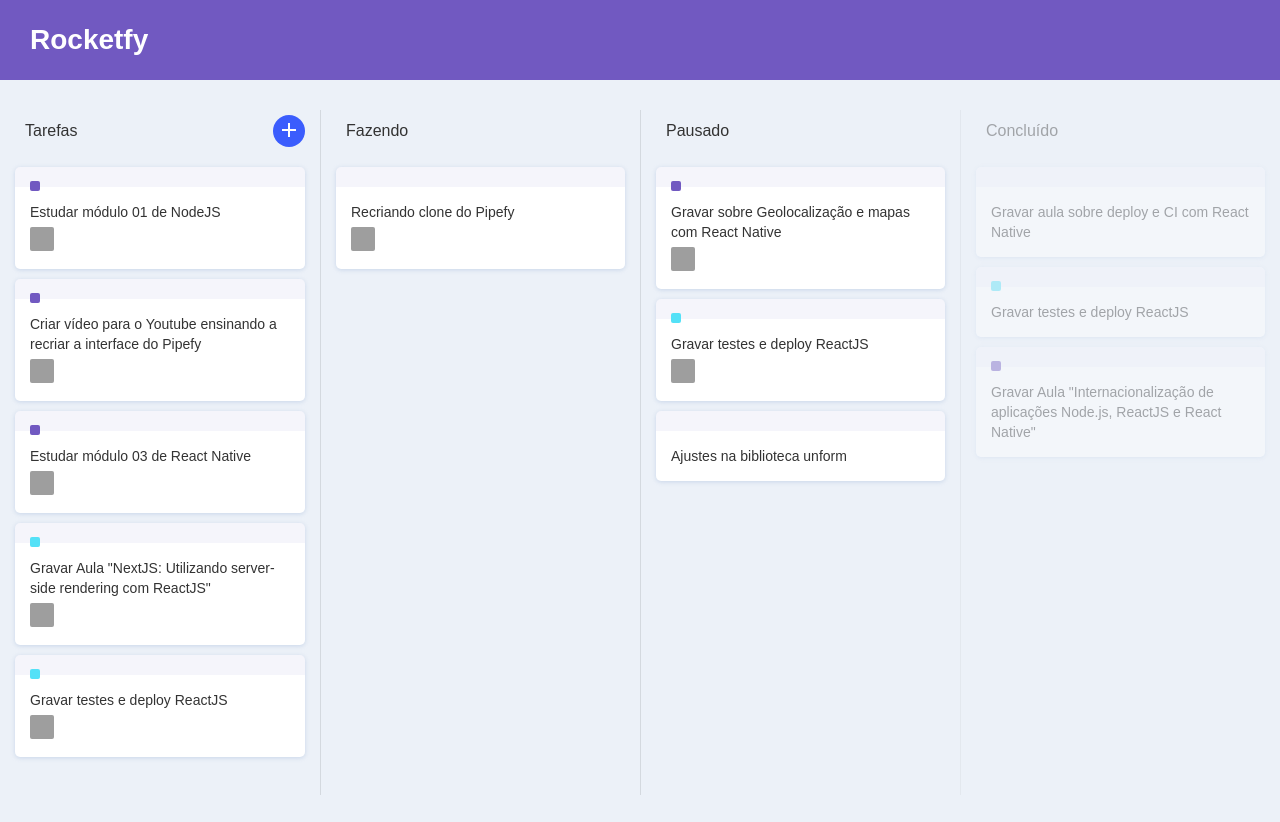
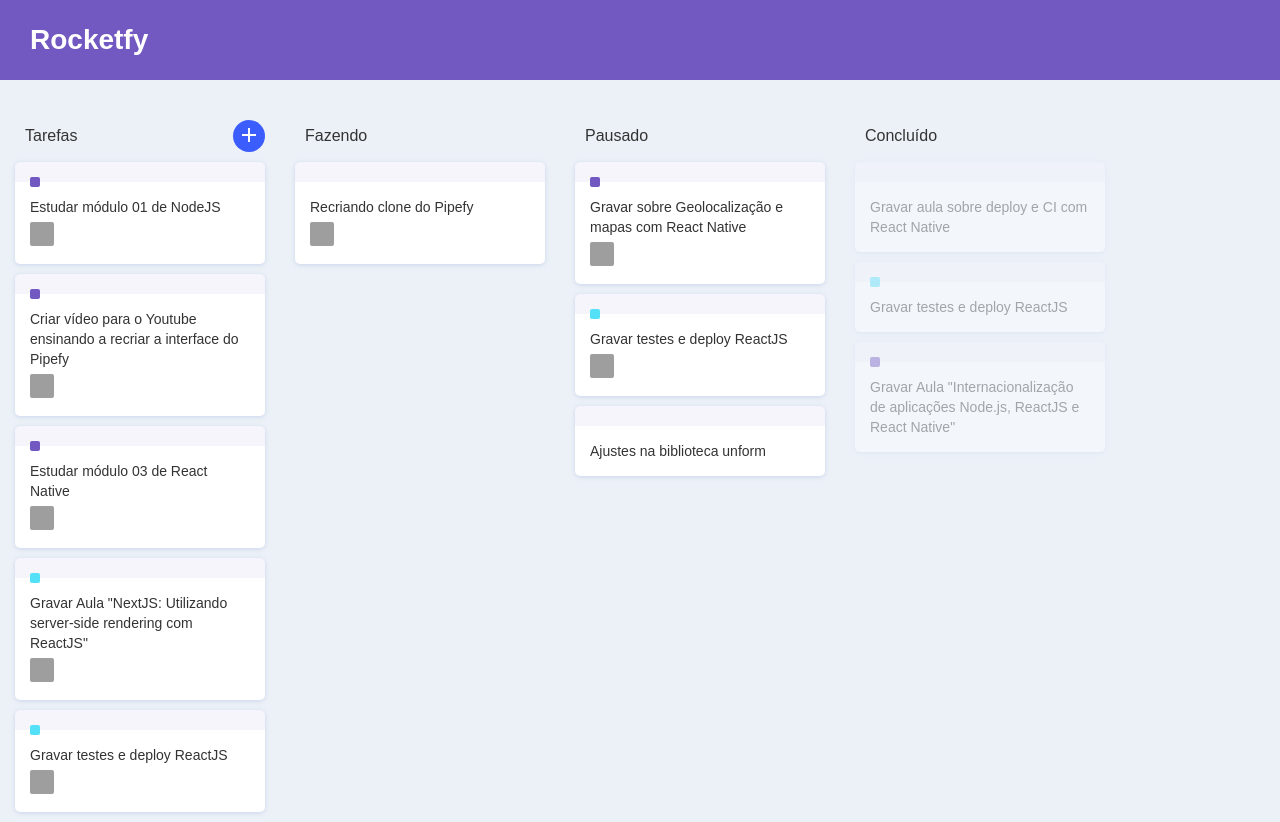
Before and after one commit to LuisValgoi/pipefy-react-beautiful-dnd, a React (Create React App) app: page / in a window 1280 px wide. Before the commit the page ends 800 px from the top, so only its background shows below. Built offline with nearby package versions, Linux system fonts and the light colour scheme; grey boxes are pictures that could not be loaded.

Commit message:
refactor: changed to support dnd-beatiful

```diff
--- a/src/components/Board/index.js
+++ b/src/components/Board/index.js
@@ -4,7 +4,8 @@ import { DragDropContext } from "react-beautiful-dnd";
 import * as Styles from "./styles";
 import * as Services from "../../services/api";
 
-import List from "../List";
+import Lane from "../Lane";
+import Title from "../Title";
 
 const onDragEnd = () => {};
 
@@ -13,12 +14,15 @@ export default function Board() {
   const [lists, setList] = useState(data);
 
   return (
-    <Styles.Container>
+    <Styles.Board>
       <DragDropContext onDragEnd={(result) => onDragEnd(result, lists, setList)}>
         {lists.map((list, index) => (
-          <List key={list.title} listIndex={index} data={list} />
+          <Styles.Columns>
+            <Title data={list} />
+            <Lane key={list.title} listIndex={index} data={list} />
+          </Styles.Columns>
         ))}
       </DragDropContext>
-    </Styles.Container>
+    </Styles.Board>
   );
 }
--- a/src/components/Board/styles.js
+++ b/src/components/Board/styles.js
@@ -1,8 +1,15 @@
 import styled from "styled-components";
 
-export const Container = styled.div`
+export const Board = styled.div`
   display: flex;
 
   padding: 30px 0 5px 0;
   height: calc(100% - 80px);
 `;
+
+export const Columns = styled.div`
+  display: flex;
+
+  flex-direction: column;
+  align-items: center;
+`;
--- a/src/components/Card/styles.js
+++ b/src/components/Card/styles.js
@@ -3,6 +3,7 @@ import styled, { css } from "styled-components";
 export const Container = styled.div`
   position: relative;
   background: #fff;
+  width: 250px;
   border-radius: 5px;
   margin-bottom: 10px;
   padding: 15px;
@@ -12,7 +13,7 @@ export const Container = styled.div`
 
   header {
     position: absolute;
-    top: -22px;
+    top: -8px;
     left: 15px;
   }
 
--- a/src/components/List/index.js
+++ b/src/components/Lane/index.js
@@ -1,21 +1,12 @@
 import React from "react";
-import { MdAdd } from "react-icons/md";
+
 import * as Styles from "./styles";
 
 import Card from "../Card";
 
-export default function List({ data, listIndex }) {
+export default function Lane({ data, listIndex }) {
   return (
     <Styles.Container done={data.done}>
-      <header>
-        <h2>{data.title}</h2>
-        {data.creatable && (
-          <button type="button">
-            <MdAdd size={24} color="#FFF" />
-          </button>
-        )}
-      </header>
-
       <ul>
         {data.cards.map((card, index) => (
           <Card key={card.id} listIndex={listIndex} index={index} data={card} />
--- /dev/null
+++ b/src/components/Lane/styles.js
@@ -0,0 +1,12 @@
+import styled from "styled-components";
+
+export const Container = styled.div`
+  padding: 0 15px;
+  height: 100%;
+  flex: 0 0 320px;
+  opacity: ${(props) => (props.done ? 0.4 : 1)};
+
+  & + div {
+    border-left: 1px solid rgba(0, 0, 0, 0.1);
+  }
+`;
--- a/src/components/List/styles.js
+++ /dev/null
@@ -1,38 +0,0 @@
-import styled from "styled-components";
-
-export const Container = styled.div`
-  padding: 0 15px;
-  height: 100%;
-  flex: 0 0 320px;
-  opacity: ${(props) => (props.done ? 0.4 : 1)};
-
-  & + div {
-    border-left: 1px solid rgba(0, 0, 0, 0.1);
-  }
-
-  header {
-    display: flex;
-    justify-content: space-between;
-    align-items: center;
-    height: 42px;
-
-    h2 {
-      font-weight: 500;
-      font-size: 16px;
-      padding: 0 10px;
-    }
-
-    button {
-      height: 32px;
-      width: 32px;
-      border-radius: 40px;
-      background: #3b5dfd;
-      border: 0;
-      cursor: pointer;
-    }
-  }
-
-  ul {
-    margin-top: 15px;
-  }
-`;
--- /dev/null
+++ b/src/components/Title/index.js
@@ -0,0 +1,17 @@
+import React from "react";
+
+import * as Styles from "./styles";
+import { MdAdd } from "react-icons/md";
+
+export default function Title({ data }) {
+  return (
+    <Styles.Container>
+      <h2>{data.title}</h2>
+      {data.creatable && (
+        <button type="button">
+          <MdAdd size={24} color="#FFF" />
+        </button>
+      )}
+    </Styles.Container>
+  );
+}
--- /dev/null
+++ b/src/components/Title/styles.js
@@ -0,0 +1,25 @@
+import styled from "styled-components";
+
+export const Container = styled.header`
+  display: flex;
+  justify-content: space-between;
+  align-items: center;
+  min-height: 52px;
+  width: 100%;
+  padding: 0 15px;
+
+  h2 {
+    font-weight: 500;
+    font-size: 16px;
+    padding: 0 10px;
+  }
+
+  button {
+    height: 32px;
+    width: 32px;
+    border-radius: 40px;
+    background: #3b5dfd;
+    border: 0;
+    cursor: pointer;
+  }
+`;
```
